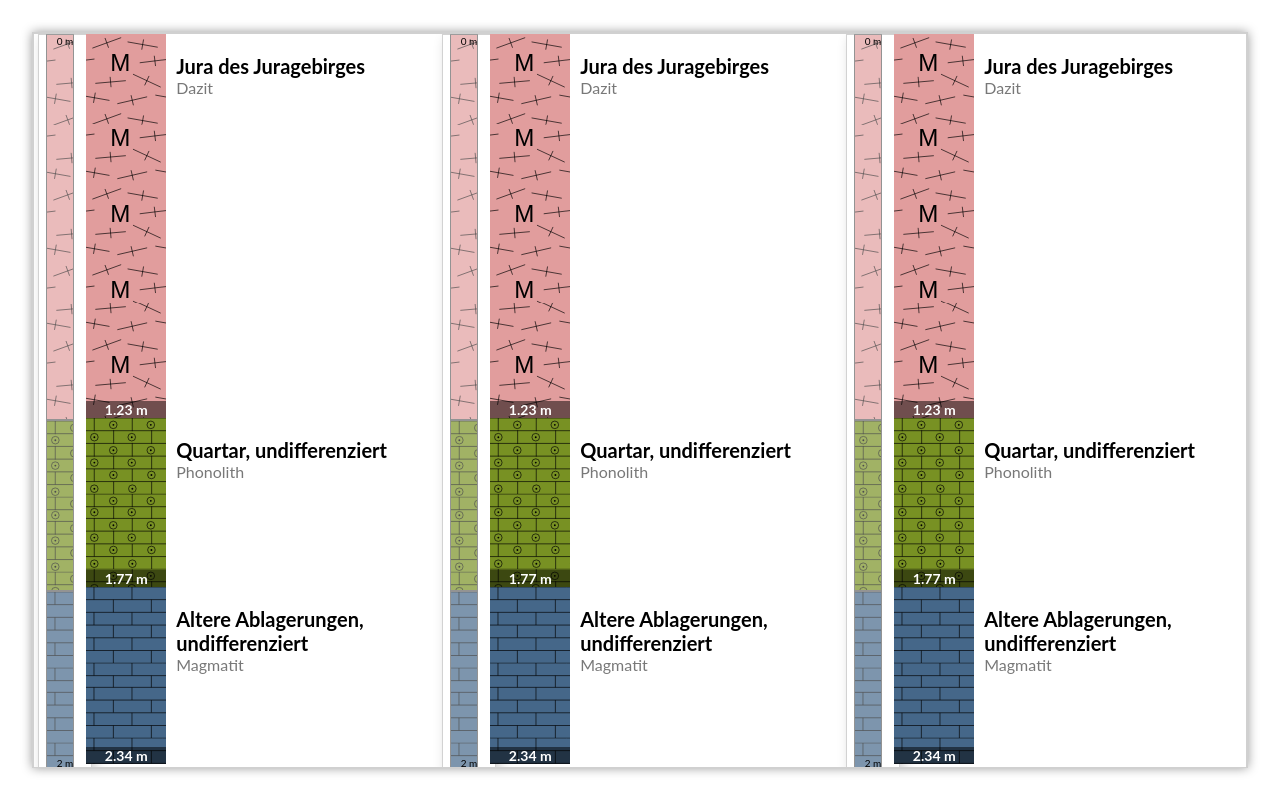
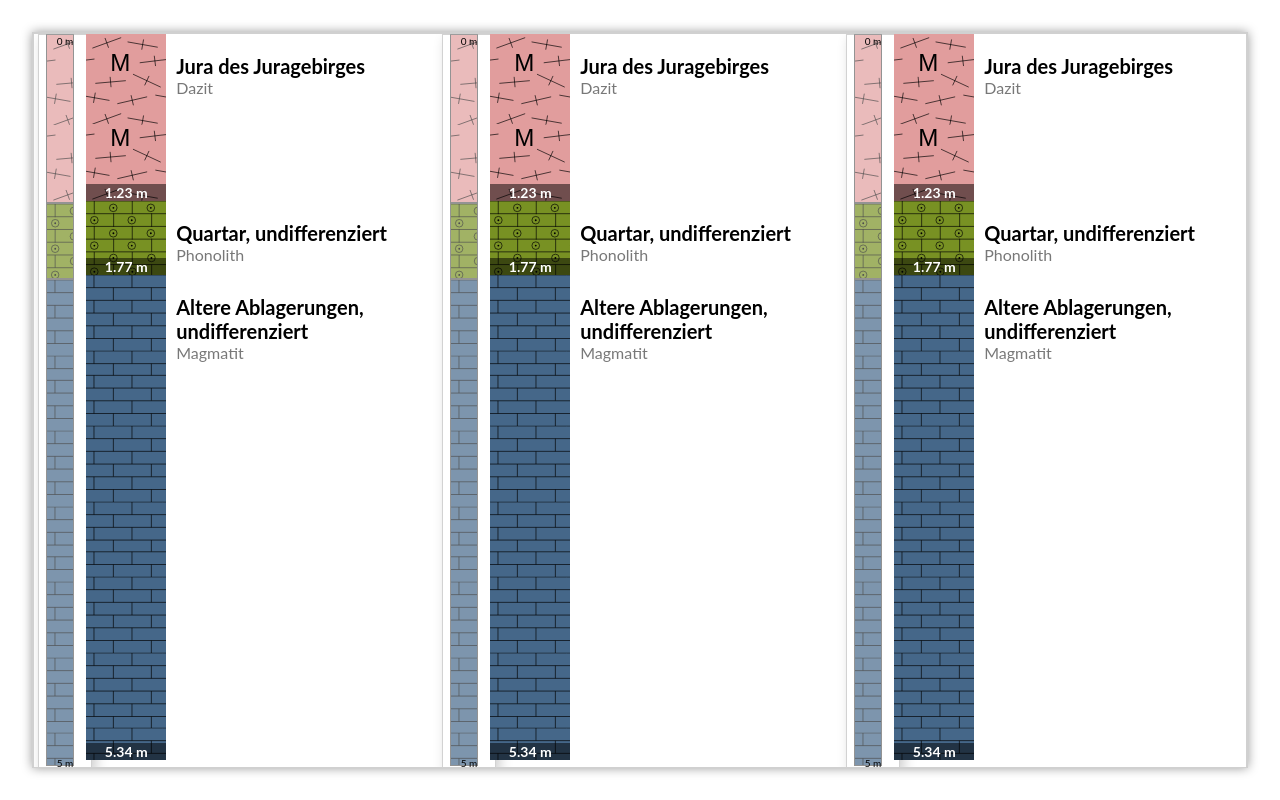
Before and after one commit to ist-supsi/react-stratigraphy, a React (Create React App) app: page / in a window 1280 px wide. Built offline with nearby package versions, Linux system fonts and the light colour scheme.

Commit message:
feat : Change data for considering casing and filling layer.

```diff
--- a/src/features/multipleStratigraphy/data/index.js
+++ b/src/features/multipleStratigraphy/data/index.js
@@ -20,10 +20,69 @@ export const data = [
   {
     id: 3,
     from: 1.77,
-    to: 2.34,
+    to: 5.34,
     color: "#456789",
     pattern: "/assets/15102034.svg",
     title: "Altere Ablagerungen, undifferenziert",
     subtitle: "Magmatit",
   },
 ];
+
+export const dataCasing = [
+  {
+    id: 1,
+    from: 0,
+    to: 1,
+    color: "#ff5733",
+    pattern: "/assets/15102042.svg",
+    title: "Casing 1",
+    subtitle: "Dazit",
+  },
+  {
+    id: 2,
+    from: 1,
+    to: 1.77,
+    color: "#3377ff",
+    pattern: "/assets/15104018.svg",
+    title: "Casing 2",
+    subtitle: "Phonolith",
+  },
+  {
+    id: 3,
+    from: 1.77,
+    to: 2,
+    color: "#d733ff",
+    pattern: "/assets/15102034.svg",
+    title: "Altere + Casing 3",
+    subtitle: "Magmatit",
+  },
+];
+export const dataFilling = [
+  {
+    id: 0,
+    from: 0,
+    to: 1.23,
+    color: "#33ffff",
+    pattern: "/assets/15102034.svg",
+    title: "Filling 1",
+    subtitle: "Dazit",
+  },
+  {
+    id: 1,
+    from: 1.77,
+    to: 2.34,
+    color: "#456789",
+    pattern: "/assets/15104018.svg",
+    title: "Filling 2",
+    subtitle: "Magmatit",
+  },
+  {
+    id: 2,
+    from: 1.23,
+    to: 1.77,
+    color: "#789123",
+    pattern: "/assets/15102042.svg",
+    title: "Quartar, undifferenziert",
+    subtitle: "Phonolith",
+  },
+];
```
